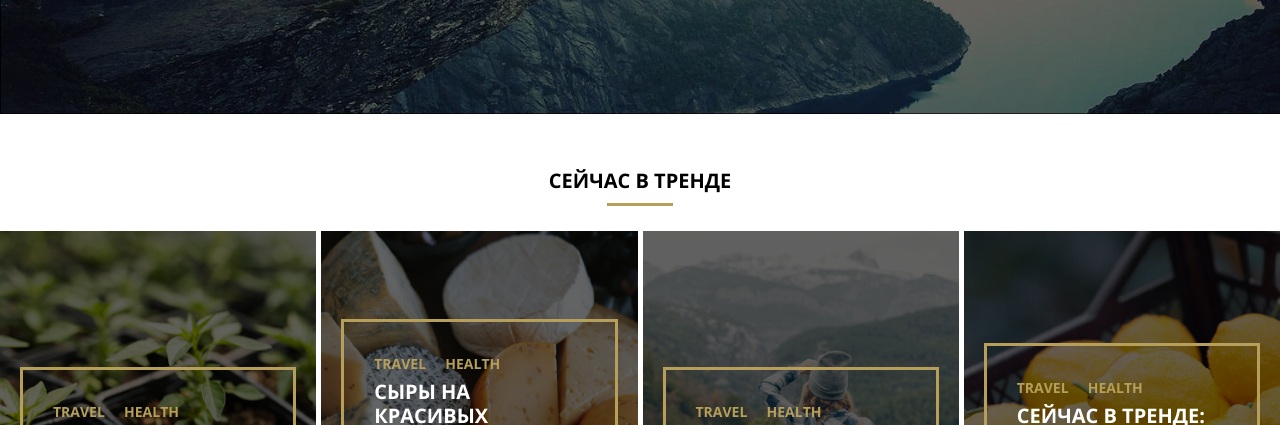
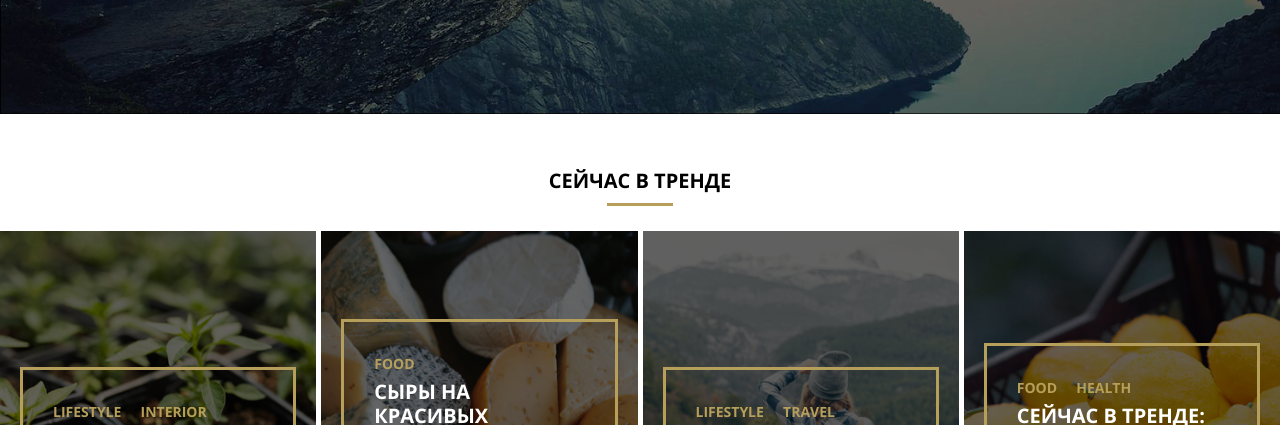
Before and after one commit to Sinsl/adaptiv-diplom, a plain HTML site: page index.html in a window 1280 px wide. Shown: the part 335-760 px from the top of the page. Drawn offline with Linux system fonts and the light colour scheme; files whose address does not match are found by name.

Commit message:
Исправила теги в секции: сейчас в тренде

```diff
--- a/index.html
+++ b/index.html
@@ -68,8 +68,8 @@
         <article class="popular-post-item popular-post-1">
             <header>
                 <ul class="post-tag-list">
-                    <li><a href="#">Travel</a></li>
-                    <li><a href="#">Health</a></li>
+                    <li><a href="#">Lifestyle</a></li>
+                    <li><a href="#">Interior</a></li>
                 </ul>
                 <div class="title post-title">
                     <h3><a href="#">Сейчас в тренде: сад на подоконнике</a></h3>
@@ -79,8 +79,7 @@
         <article class="popular-post-item popular-post-2">
             <header>
                 <ul class="post-tag-list">
-                    <li><a href="#">Travel</a></li>
-                    <li><a href="#">Health</a></li>
+                    <li><a href="#">Food</a></li>
                 </ul>
                 <div class="title post-title">
                     <h3><a href="#">Сыры на красивых картинках из интернета: какие они на вкус?</a></h3>
@@ -90,8 +89,8 @@
         <article class="popular-post-item popular-post-3">
             <header>
                 <ul class="post-tag-list">
+                    <li><a href="#">Lifestyle</a></li>
                     <li><a href="#">Travel</a></li>
-                    <li><a href="#">Health</a></li>
                 </ul>
                 <div class="title post-title">
                     <h3><a href="#">Собираемся в первый поход в горы</a></h3>
@@ -101,7 +100,7 @@
         <article class="popular-post-item popular-post-4">
             <header>
                 <ul class="post-tag-list">
-                    <li><a href="#">Travel</a></li>
+                    <li><a href="#">Food</a></li>
                     <li><a href="#">Health</a></li>
                 </ul>
                 <div class="title post-title">
```
